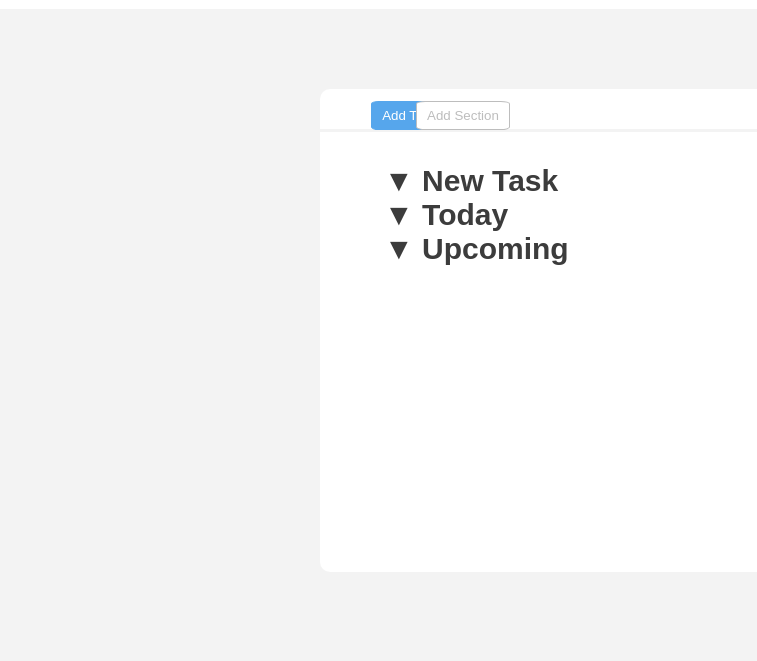
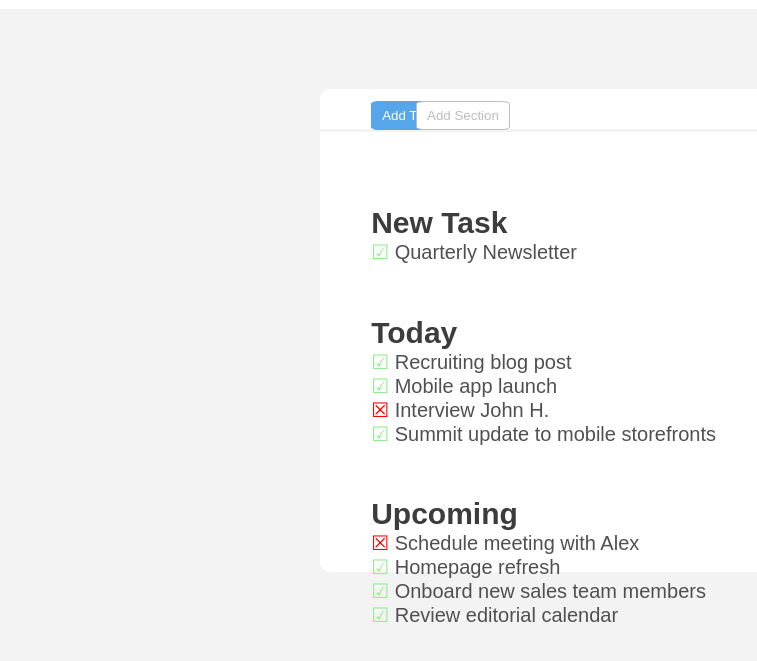
Before and after one commit to GerardoITA/html-css-toboolist, a plain HTML site: page index.html in a window 1280 px wide. Shown: the part 65-726 px from the top of the page, without its empty margins (0-757 px from the left). Drawn offline with Linux system fonts and the light colour scheme.

Commit message:
almost finished

```diff
--- a/css/style.css
+++ b/css/style.css
@@ -64,6 +64,21 @@ button {
     left: 15%;
 }
 /* List ------------------ */
+.check::before {
+    content: "☑";
+    color: lightgreen;
+}
+.cross::before {
+    content: "☒";
+    color: red
+}
+.check, .cross {
+    display: block;
+}
+.item   {
+    font-size: 20px;
+    color: rgb(80, 80, 80);
+}
 .list {
     background-color: white;
     height: 55vh;
@@ -74,10 +89,13 @@ button {
 
 }
 .listtext {
-    margin: 5% 10%;
+    position: absolute;
+    top: 5%;
+    left: 8%;
 }
 .curtain {
     font-size: 30px;
     font-weight: bold;
-    color: rgb(60, 60, 60)
+    color: rgb(60, 60, 60);
+    margin-top: 15%;
 }
--- a/index.html
+++ b/index.html
@@ -23,17 +23,32 @@
             <div class="listtext">
                 <div class="newtask">
                     <div class= "curtain">
-                    &#9660; New Task
+                    New Task
+                    </div>
+                    <div class="item">
+                        <span class="check">  Quarterly Newsletter</span>
                     </div>
                 </div>
                 <div class="today">
                     <div class="curtain">
-                    &#9660; Today
+                    Today
+                    </div>
+                    <div class="item">
+                        <span class="check"> Recruiting blog post</span>
+                        <span class="check"> Mobile app launch</span>
+                        <span class="cross"> Interview John H.</span>
+                        <span class="check"> Summit update to mobile storefronts</span>
                     </div>
                 </div>
                 <div class="upcoming">
                     <div class="curtain">
-                    &#9660; Upcoming
+                    Upcoming
+                    </div>
+                    <div class="item">
+                        <span class="cross"> Schedule meeting with Alex</span>
+                        <span class="check"> Homepage refresh</span>
+                        <span class="check"> Onboard new sales team members</span>
+                        <span class="check"> Review editorial calendar</span>
                     </div>
                 </div>
             </div>
```
